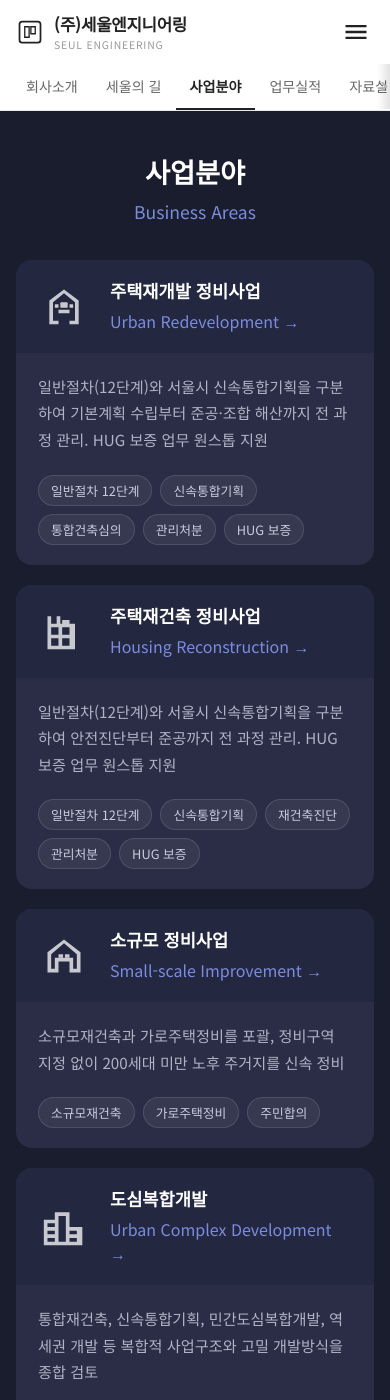
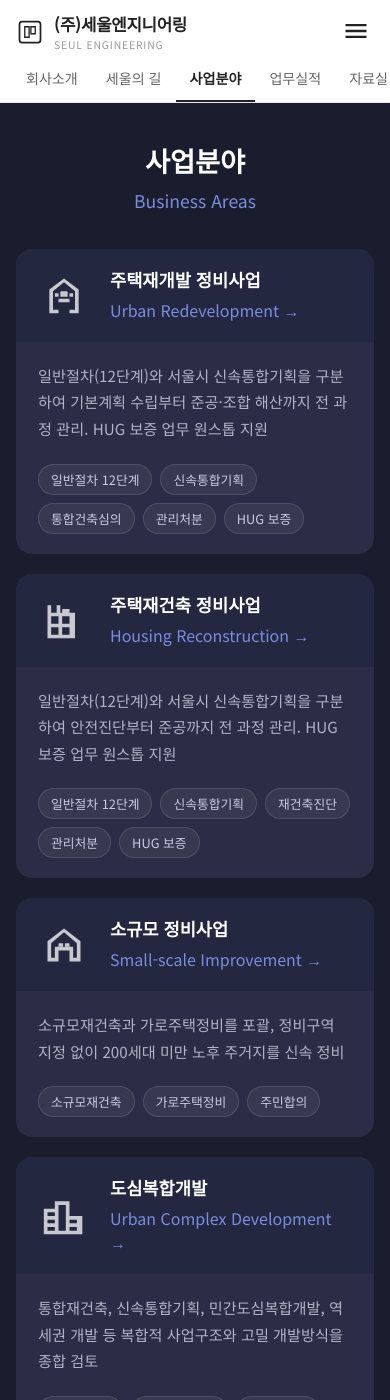
Before and after one commit to dodo9944-ops/813700, a Jekyll site: the page built from index.html, in a window 390 px wide and 1400 px high. Built offline with Jekyll 4.4.1, drawn with Linux system fonts in a browser that asks for light colours; some of the changed text lies outside the part shown.

Commit message:
Revert "모바일 홈페이지 레이아웃 정리 및 마무리"
This reverts commit 6be93e57f5eecccafdf585fcc94f92e5c33df20f.

```diff
--- a/_layouts/default.html
+++ b/_layouts/default.html
@@ -12,8 +12,7 @@
 </head>
 <body>
 
-  <!-- 모바일 고정 헤더 (탑바 + 메뉴를 한 래퍼로 묶어 높이가 자동으로 맞춰짐) -->
-  <div class="mobile-header-fixed">
+  <!-- 모바일 고정 헤더 -->
   <header class="mobile-top-bar">
     <div class="top-bar-inner">
       <div class="top-bar-logo">
@@ -28,12 +27,9 @@
           <small>SEUL ENGINEERING</small>
         </div>
       </div>
-        <button class="hamburger-btn" aria-label="전체 메뉴 열기" aria-expanded="false">
-          <svg class="icon-open" viewBox="0 0 24 24" width="28" height="28" fill="#fff">
+      <button class="hamburger-btn" aria-label="메뉴">
+        <svg viewBox="0 0 24 24" width="28" height="28" fill="#fff">
           <path d="M3 6h18v2H3zm0 5h18v2H3zm0 5h18v2H3z"/>
-          </svg>
-          <svg class="icon-close" viewBox="0 0 24 24" width="28" height="28" fill="#fff">
-            <path d="M6.4 4.98L4.98 6.4 10.59 12l-5.61 5.6 1.42 1.42L12 13.41l5.6 5.61 1.42-1.42L13.41 12l5.61-5.6-1.42-1.42L12 10.59z"/>
         </svg>
       </button>
     </div>
@@ -53,22 +49,9 @@
       <a href="/pages/contact.html" class="menu-item">고객센터</a>
       <a href="#intranet" class="menu-item">인트라넷</a>
     </div>
-      <span class="scroll-fade" aria-hidden="true"></span>
   </nav>
-  </div>
 
   {{ content }}
-
-  <footer class="site-footer">
-    <p><strong>(주)세울엔지니어링</strong> · 도시정비 전문 엔지니어링</p>
-    <p>경기도 하남시 감일백제로 70, 204동 1104호 (하남지사)</p>
-    <p>전화 010-2230-9210 · 이메일 dodo6666@naver.com</p>
-    <div class="footer-links">
-      <a href="/">홈</a>
-      <a href="/pages/contact.html">고객센터</a>
-    </div>
-    <p class="footer-copy">&copy; <span id="footer-year"></span> Seul Engineering Co., Ltd. All rights reserved.</p>
-  </footer>
 
   <script>
   // 모바일 수평 메뉴 터치 스와이프
@@ -97,44 +80,6 @@
       isDragging = false;
       track.style.scrollBehavior = 'smooth';
     }, { passive: true });
-
-    // 스크롤 끝에 도달하면 우측 페이드 힌트 숨김
-    var fade = document.querySelector('.scroll-fade');
-    function updateFade() {
-      if (!fade) return;
-      var atEnd = track.scrollLeft + track.clientWidth >= track.scrollWidth - 2;
-      fade.style.opacity = atEnd ? '0' : '1';
-    }
-    track.addEventListener('scroll', updateFade, { passive: true });
-    updateFade();
-  })();
-
-  // 고정 헤더 실제 높이만큼 본문 여백 확보 (텍스트 줄바꿈 등으로 높이가 바뀌어도 안전)
-  // 햄버거 버튼: 전체 메뉴를 펼쳐/접어 보여줌
-  (function() {
-    var header = document.querySelector('.mobile-header-fixed');
-    var menu = document.querySelector('.mobile-scroll-menu');
-    var btn = document.querySelector('.hamburger-btn');
-    if (!header) return;
-
-    function syncHeaderHeight() {
-      document.body.style.paddingTop = header.getBoundingClientRect().height + 'px';
-    }
-
-    syncHeaderHeight();
-    window.addEventListener('resize', syncHeaderHeight);
-    window.addEventListener('load', syncHeaderHeight);
-
-    if (btn && menu) {
-      btn.addEventListener('click', function() {
-        var expanded = menu.classList.toggle('expanded');
-        btn.setAttribute('aria-expanded', expanded ? 'true' : 'false');
-        syncHeaderHeight();
-      });
-    }
-
-    var yearEl = document.getElementById('footer-year');
-    if (yearEl) yearEl.textContent = new Date().getFullYear();
   })();
   </script>
 
--- a/assets/css/style.css
+++ b/assets/css/style.css
@@ -19,27 +19,22 @@ a {
 }
 
 /* ===== Mobile Top Bar (모바일 전용) ===== */
-.mobile-header-fixed {
+.mobile-top-bar {
+  display: none;
+}
+
+.mobile-scroll-menu {
   display: none;
 }
 
 @media (max-width: 768px) {
-  /* 탑바 + 메뉴를 하나의 고정 래퍼로 묶어서 항상 서로 정확히 붙어 있도록 함 */
-  .mobile-header-fixed {
+  .mobile-top-bar {
     display: block;
     position: fixed;
     top: 0;
     left: 0;
     right: 0;
     z-index: 1000;
-  }
-
-  /* 고정 헤더 높이만큼 여백 (기본값, JS가 로드되면 정확한 높이로 보정) */
-  body {
-    padding-top: 106px;
-  }
-
-  .mobile-top-bar {
     background: #ffffff;
   }
 
@@ -81,42 +76,24 @@ a {
   }
 
   .hamburger-btn {
-    position: relative;
     background: none;
     border: none;
     cursor: pointer;
     padding: 4px;
-    width: 36px;
-    height: 36px;
   }
 
   .hamburger-btn svg {
     fill: #222;
-    position: absolute;
-    top: 4px;
-    left: 4px;
-    transition: opacity 0.15s ease, transform 0.15s ease;
-  }
-
-  .hamburger-btn .icon-close {
-    opacity: 0;
-    transform: scale(0.8);
-  }
-
-  .hamburger-btn[aria-expanded="true"] .icon-open {
-    opacity: 0;
-    transform: scale(0.8);
-  }
-
-  .hamburger-btn[aria-expanded="true"] .icon-close {
-    opacity: 1;
-    transform: scale(1);
   }
 
   /* ===== Mobile Scroll Menu (모바일 전용) ===== */
   .mobile-scroll-menu {
-    position: relative;
     display: block;
+    position: fixed;
+    top: 56px;
+    left: 0;
+    right: 0;
+    z-index: 999;
     background: #ffffff;
     border-bottom: 1px solid #e8e8e8;
   }
@@ -157,53 +134,9 @@ a {
     color: #222;
   }
 
-  /* 스크롤로 더 볼 항목이 있음을 알리는 우측 힌트 (흰 배경 위에서도 보이도록 그림자 + 화살표 사용) */
-  .scroll-fade {
-    position: absolute;
-    top: 0;
-    right: 0;
-    bottom: 1px;
-    width: 30px;
-    display: flex;
-    align-items: center;
-    justify-content: flex-end;
-    padding-right: 4px;
-    box-shadow: inset -14px 0 10px -8px rgba(0, 0, 0, 0.12);
-    pointer-events: none;
-    transition: opacity 0.2s ease;
-  }
-
-  .scroll-fade::after {
-    content: '';
-    width: 7px;
-    height: 7px;
-    border-top: 2px solid #b4b4b4;
-    border-right: 2px solid #b4b4b4;
-    transform: rotate(45deg);
-  }
-
-  /* 햄버거 버튼으로 펼친 상태: 전체 메뉴를 줄바꿈된 그리드로 표시 */
-  .mobile-scroll-menu.expanded .scroll-menu-track {
-    flex-wrap: wrap;
-    overflow: visible;
-    padding: 10px 12px 14px;
-    gap: 8px;
-  }
-
-  .mobile-scroll-menu.expanded .menu-item {
-    flex: 1 1 calc(50% - 8px);
-    text-align: center;
-    border: 1px solid #e8e8e8;
-    border-radius: 8px;
-    padding: 12px 8px;
-  }
-
-  .mobile-scroll-menu.expanded .menu-item.active {
-    border-color: #222;
-  }
-
-  .mobile-scroll-menu.expanded .scroll-fade {
-    display: none;
+  /* 콘텐츠 상단 여백 (고정바 + 메뉴바 높이) */
+  body {
+    padding-top: 100px;
   }
 }
 
@@ -557,31 +490,8 @@ a {
 }
 
 .form-group input[type="file"] {
-  width: 100%;
-  padding: 10px 12px;
-  border: 1px solid #ddd;
-  border-radius: 8px;
-  background: #fafafa;
   font-size: 0.85rem;
   color: #666;
-}
-
-.form-group input[type="file"]::file-selector-button {
-  padding: 6px 14px;
-  margin-right: 12px;
-  border: 1px solid #ddd;
-  border-radius: 6px;
-  background: #fff;
-  color: #555;
-  font-family: 'Noto Sans KR', sans-serif;
-  font-size: 0.82rem;
-  cursor: pointer;
-  transition: background 0.2s, border-color 0.2s;
-}
-
-.form-group input[type="file"]::file-selector-button:hover {
-  background: #f0f0f0;
-  border-color: #c8a45a;
 }
 
 .file-hint {
@@ -761,48 +671,3 @@ a {
     min-width: auto;
   }
 }
-
-/* ===== Site Footer ===== */
-.site-footer {
-  background: #12141f;
-  border-top: 1px solid rgba(255, 255, 255, 0.06);
-  padding: 40px 24px 32px;
-  text-align: center;
-  color: #8a8dab;
-  font-size: 0.85rem;
-  line-height: 1.9;
-}
-
-.site-footer strong {
-  color: #e3e5f5;
-  font-size: 0.95rem;
-}
-
-.site-footer .footer-links {
-  display: flex;
-  justify-content: center;
-  gap: 18px;
-  margin: 14px 0 16px;
-  flex-wrap: wrap;
-}
-
-.site-footer .footer-links a {
-  color: #7b8cde;
-  font-weight: 500;
-}
-
-.site-footer .footer-links a:hover {
-  color: #9eadff;
-}
-
-.site-footer .footer-copy {
-  font-size: 0.78rem;
-  color: #5f6280;
-}
-
-@media (max-width: 768px) {
-  .site-footer {
-    padding: 32px 20px 28px;
-    font-size: 0.8rem;
-  }
-}
```
Lines whose indentation alone changed are shown as unchanged.
